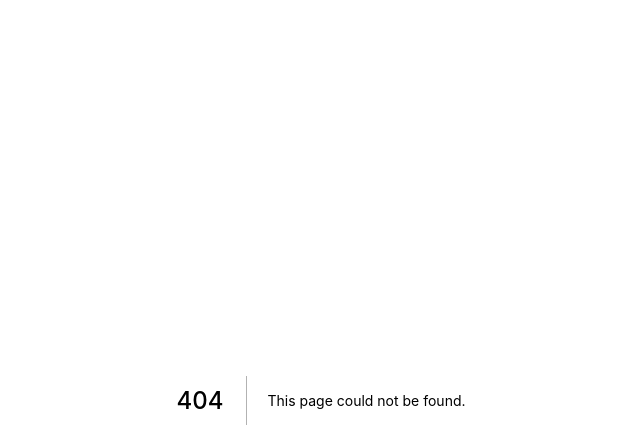
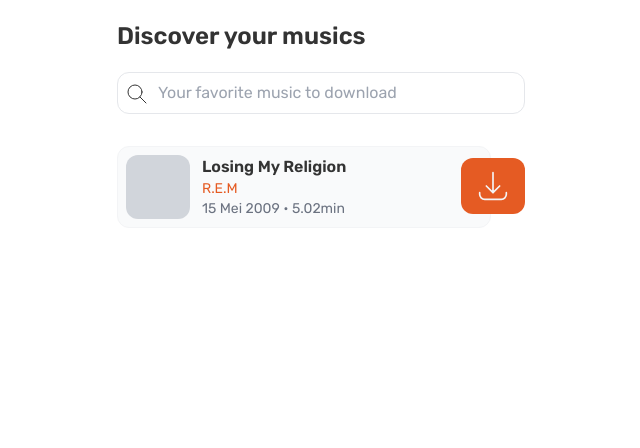
Before and after one commit to samuelsormin/musikku, a Next.js app: page /search in a window 1280 px wide. Before the commit this address had no page. Shown: the top 448 px of the page, without its empty margins (319-959 px from the left). Built offline with nearby package versions, Linux system fonts and the light colour scheme.

Commit message:
create search page

```diff
--- /dev/null
+++ b/pages/search.js
@@ -0,0 +1,47 @@
+import Head from 'next/head'
+
+export default function Home() {
+  return (
+    <>
+      <Head>
+        <title>Search - Musikku</title>
+        <meta name="description" content="Musikku App" />
+        <link rel="icon" href="/favicon.ico" />
+      </Head>
+      <main className="max-w-md mx-auto min-h-screen">
+        <div className="mx-5 pt-5">
+          <h1 className="text-2xl font-bold">Discover your musics</h1>
+        </div>
+        <div className="mx-5 pt-5">
+          <div className="relative">
+            <div className="absolute left-2 top-2.5">
+              <svg xmlns="http://www.w3.org/2000/svg" className="h-6 w-6" fill="none" viewBox="0 0 24 24" stroke="currentColor">
+                <path strokeLinecap="round" strokeLinejoin="round" strokeWidth="1" d="M21 21l-6-6m2-5a7 7 0 11-14 0 7 7 0 0114 0z" />
+              </svg>
+            </div>
+            <input type="text" placeholder="Your favorite music to download" className="w-full border outline-none pl-10 pr-3 py-2 rounded-xl" />
+          </div>
+        </div>
+        <div className="mx-5 pt-8 space-y-3">
+          <div className="relative">
+            <div className="flex bg-gray-50 rounded-xl p-2 border border-gray-100 w-11/12">
+              <div className="w-16 h-16 rounded-xl bg-gray-300 mr-3"></div>
+              <div className="flex-grow">
+                <p className="font-bold">Losing My Religion</p>
+                <p className="text-sm text-orange-500">R.E.M</p>
+                <p className="text-sm text-gray-500">15 Mei 2009 • 5.02min</p>
+              </div>
+            </div>
+            <div className="absolute right-0 top-3">
+              <div className="flex w-16 h-14 items-center justify-center rounded-xl bg-orange-500">
+                <svg xmlns="http://www.w3.org/2000/svg" className="h-10 text-gray-100" fill="none" viewBox="0 0 24 24" stroke="currentColor">
+                  <path strokeLinecap="round" strokeLinejoin="round" strokeWidth="1" d="M4 16v1a3 3 0 003 3h10a3 3 0 003-3v-1m-4-4l-4 4m0 0l-4-4m4 4V4" />
+                </svg>
+              </div>
+            </div>
+          </div>
+        </div>
+      </main>
+    </>
+  )
+}
```
